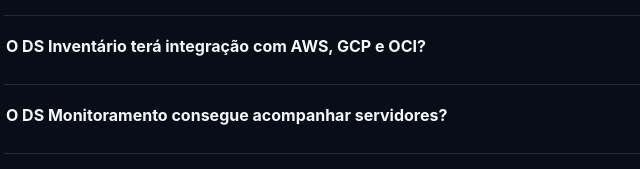
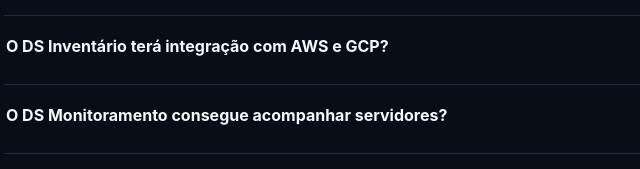
Before and after one commit to saulosilva85/site-dstecnologia, a plain HTML site: page index.html in a window 1280 px wide. Shown: the part 4484-4653 px from the top of the page, 226-866 px from the left. Drawn offline with Linux system fonts and the light colour scheme.

Commit message:
html atualizado aws e gcp

```diff
--- a/index.html
+++ b/index.html
@@ -267,7 +267,7 @@
         <div class="section-head"><div class="kicker">Dúvidas frequentes</div><h2>Perguntas frequentes</h2></div>
         <div class="faq">
           <details><summary>Os produtos já estão disponíveis para contratação?</summary><p>Esta página é um protótipo visual para apresentar a proposta dos produtos. Antes do lançamento, será necessário concluir o desenvolvimento, validar as integrações, configurar os planos e ativar o processo de contratação.</p></details>
-          <details><summary>O DS Inventário terá integração com AWS, GCP e OCI?</summary><p>A proposta é começar com uma integração inicial e ampliar gradualmente para outros provedores. A disponibilidade de cada integração será informada na página do produto e nos planos.</p></details>
+          <details><summary>O DS Inventário terá integração com AWS e GCP?</summary><p>A proposta é trabalhar inicialmente com AWS e GCP. A disponibilidade de cada integração será informada na página do produto e nos planos.</p></details>
           <details><summary>O DS Monitoramento consegue acompanhar servidores?</summary><p>A proposta inclui acompanhamentoamento de sites e serviços e, em uma etapa posterior, métricas de servidores por meio de agentes ou integrações específicas.</p></details>
           <details><summary>Como funciona a cobrança?</summary><p>A proposta comercial é trabalhar com assinaturas mensais. Os meios de pagamento, renovação, cancelamento e emissão de documentos deverão ser configurados antes da operação comercial.</p></details>
           <details><summary>Posso solicitar um plano para minha empresa?</summary><p>Sim. Use o canal de contato para descrever o tamanho do ambiente, os recursos que deseja acompanhar e as necessidades da sua equipe.</p></details>
```
